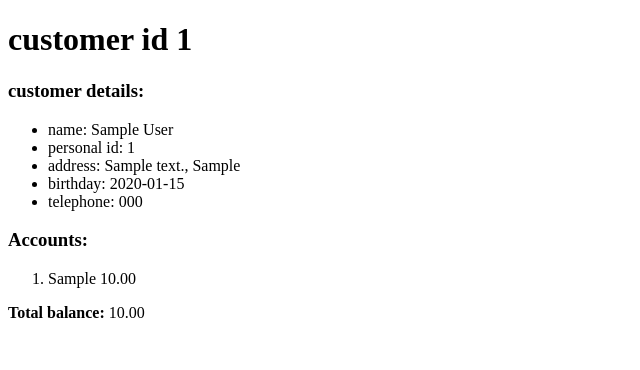
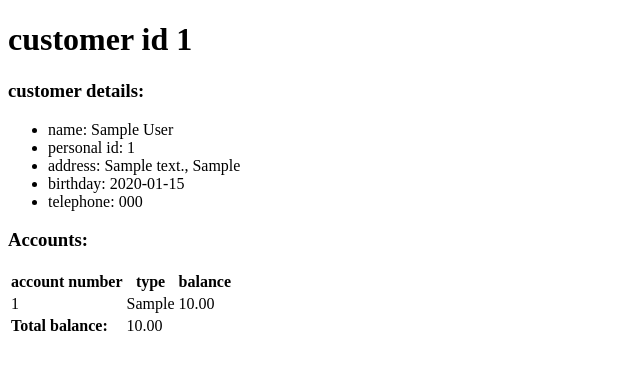
Before and after one commit to sthao8/bank, a Flask app: page /customer/1 in a window 1280 px wide. Shown: the part 26-396 px from the top of the page, without its empty margins (0-640 px from the left). Run offline with Flask 3, Linux system fonts and the light colour scheme; a user stored in the database is signed in; tables that the repository leaves empty hold one stand-in row (values such as "Sample post"); parts of the project's set-up code (start-up, migrations or seed data) failed here and were passed over.

Commit message:
fixed chronological order of seeding

```diff
--- a/app.py
+++ b/app.py
@@ -10,6 +10,7 @@ from models import (
     Customer,
     Account,
     Country,
+    Transaction,
     db,
     seed_countries,
     seed_data,
@@ -138,6 +139,17 @@ def customer_page(customer_id):
     else:
         return render_template("404.html")
 
+@app.route("/account/<account_id>", methods=["GET"])
+@login_required
+def account_page(account_id):
+    account = Account.query.filter_by(id=account_id).one_or_none()
+    if account:
+        transactions = Transaction.query.filter_by(account_id=account_id).order_by(Transaction.timestamp.desc()).all()
+        print(transactions)
+        return render_template("account_page.html", account=account, transactions=transactions)
+    else:
+        return render_template("404.html")
+
 
 if __name__  == "__main__":
     with app.app_context():
--- a/models.py
+++ b/models.py
@@ -160,12 +160,16 @@ def seed_data(db):
             account.transactions.append(initial_deposit)
             db.session.add(initial_deposit)
 
+            previous_transaction_date = initial_deposit.timestamp
+
+
             # generate between 0 and 30 random transactions per account
             for _ in range(random.randint(0,30)):
                 transaction = Transaction()
 
-                transaction.timestamp = fake.date_time_between(start_date=account.created)
+                transaction.timestamp = fake.date_time_between(start_date=previous_transaction_date)
                 transaction.amount = Decimal(random.randint(1, AVG_SALARY) / 100)
+                previous_transaction_date = transaction.timestamp
 
                 # if transaction amount would drop balance below 0, make sure it's a debit
                 if account.balance - transaction.amount < 0:
--- a/templates/customer_page.html
+++ b/templates/customer_page.html
@@ -20,12 +20,28 @@
 
     <div>
         <h3>Accounts:</h3>
-        <ol>
-            {% for account in customer.accounts %}
-                <li>{{ account.account_type }} {{ account.balance }} </li>
-            {% endfor %}
-        </ol>
-        <b>Total balance: </b> {{ total_balance }}
+        <table>
+            <thead>
+                <tr>
+                    <th>account number</th>
+                    <th>type</th>
+                    <th>balance</th>
+                </tr>
+            </thead>
+            <tbody>
+                {% for account in customer.accounts %}
+                <tr>
+                    <td> {{ account.id }} </td>
+                    <td> {{ account.account_type }} </td>
+                    <td> {{ account.balance }} </td>
+                </tr>
+                {% endfor %}
+                <tr>
+                    <td><b>Total balance: </b></td>
+                    <td>{{ total_balance }}</td>
+                </tr>
+            </tbody>
+        </table>
     </div>
 
 {% endblock %}
```
Also changed, not shown: templates/account_page.html (added, +29 -0 lines).
